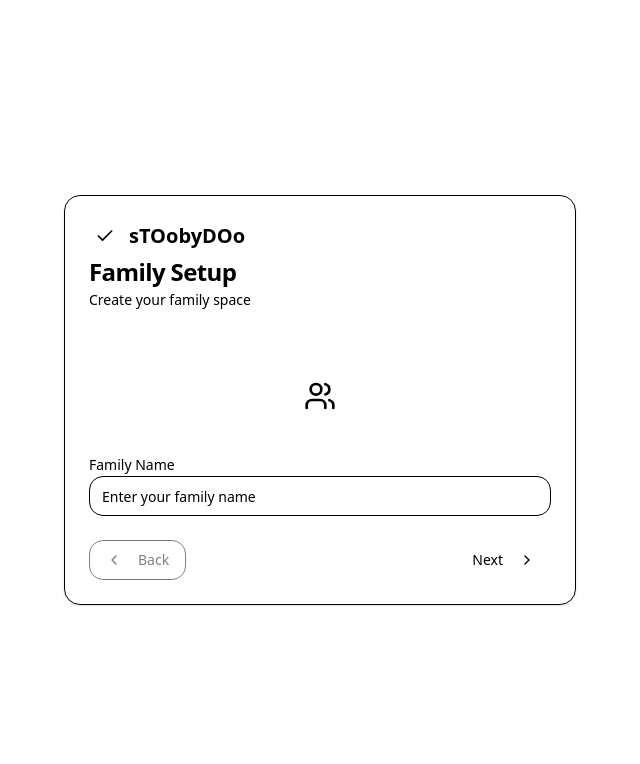
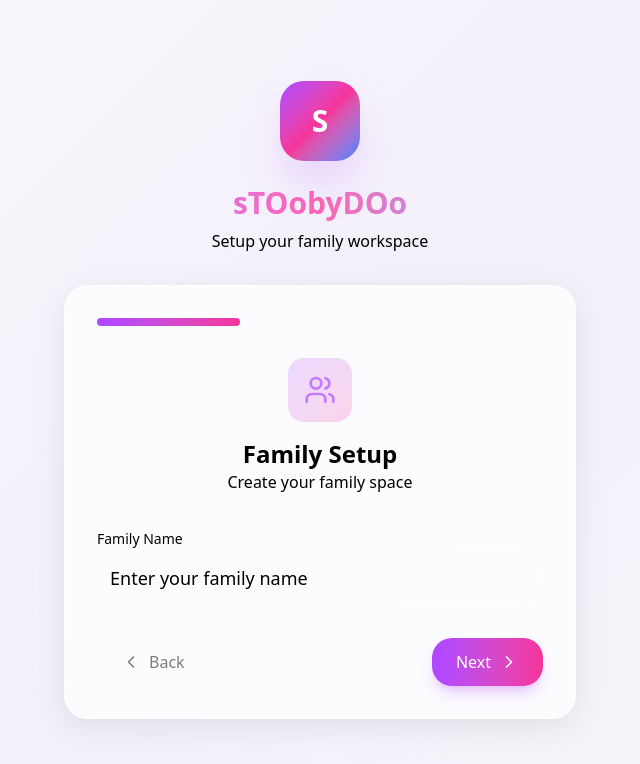
Before and after one commit to tunwinlat/sTOobyDOo, a Next.js app: page /setup in a window 1280 px wide. Shown: the top 764 px of the page, without its empty margins (320-960 px from the left). Built offline with nearby package versions, Linux system fonts and the light colour scheme.

Commit message:
feat: modernize setup wizard with glass morphism design
- Update setup page with gradient backgrounds
- Glass morphism cards for form steps
- Progress indicators with gradient fill
- Better visual hierarchy with icons
- Consistent with new design system

```diff
--- a/app/setup/page.tsx
+++ b/app/setup/page.tsx
@@ -2,15 +2,13 @@
 
 import { useState } from 'react';
 import { useRouter } from 'next/navigation';
-import { Button } from '@/components/ui/button';
 import { Input } from '@/components/ui/input';
-import { Card, CardContent, CardDescription, CardFooter, CardHeader, CardTitle } from '@/components/ui/card';
-import { Check, ChevronRight, ChevronLeft, Loader2, Users, Bell, Mail } from 'lucide-react';
+import { Check, ChevronRight, ChevronLeft, Loader2, Users, Bell, Mail, Sparkles } from 'lucide-react';
 
 const steps = [
-  { id: 'family', title: 'Family Setup', description: 'Create your family space' },
-  { id: 'admin', title: 'Admin Account', description: 'Set up the administrator' },
-  { id: 'notifications', title: 'Notifications', description: 'Configure alerts (optional)' },
+  { id: 'family', title: 'Family Setup', description: 'Create your family space', icon: Users },
+  { id: 'admin', title: 'Admin Account', description: 'Set up the administrator', icon: Sparkles },
+  { id: 'notifications', title: 'Notifications', description: 'Configure alerts (optional)', icon: Bell },
 ];
 
 export default function SetupPage() {
@@ -110,207 +108,212 @@ export default function SetupPage() {
     }
   };
 
+  const CurrentIcon = steps[currentStep].icon;
+
   return (
-    <div className="min-h-screen flex items-center justify-center bg-gradient-to-br from-background to-muted p-4">
-      <Card className="w-full max-w-lg">
-        <CardHeader>
-          <div className="flex items-center gap-2 mb-2">
-            <div className="h-8 w-8 rounded-lg bg-primary flex items-center justify-center">
-              <Check className="h-5 w-5 text-primary-foreground" />
+    <div className="min-h-screen gradient-bg flex items-center justify-center p-4">
+      <div className="w-full max-w-lg">
+        {/* Logo */}
+        <div className="text-center mb-8">
+          <div className="h-20 w-20 rounded-3xl bg-gradient-to-br from-purple-500 via-pink-500 to-blue-500 flex items-center justify-center text-white font-bold text-3xl shadow-2xl shadow-purple-500/30 mx-auto mb-6">
+            S
           </div>
-            <span className="font-bold text-xl">sTOobyDOo</span>
+          <h1 className="text-3xl font-bold bg-gradient-to-r from-purple-400 via-pink-400 to-blue-400 bg-clip-text text-transparent">
+            sTOobyDOo
+          </h1>
+          <p className="text-muted-foreground mt-2">Setup your family workspace</p>
         </div>
-          <CardTitle>{steps[currentStep].title}</CardTitle>
-          <CardDescription>{steps[currentStep].description}</CardDescription>
 
-          {/* Progress indicator */}
-          <div className="flex gap-2 mt-4">
+        <div className="glass-card rounded-3xl p-8">
+          {/* Progress */}
+          <div className="flex gap-2 mb-8">
             {steps.map((step, index) => (
               <div
                 key={step.id}
-                className={`flex-1 h-2 rounded-full transition-colors ${
-                  index <= currentStep ? 'bg-primary' : 'bg-muted'
+                className={`flex-1 h-2 rounded-full transition-all duration-300 ${
+                  index <= currentStep
+                    ? 'bg-gradient-to-r from-purple-500 to-pink-500'
+                    : 'bg-white/10'
                 }`}
               />
             ))}
           </div>
-        </CardHeader>
 
-        <CardContent className="space-y-4">
+          {/* Step Header */}
+          <div className="text-center mb-8">
+            <div className="h-16 w-16 rounded-2xl bg-gradient-to-br from-purple-500/20 to-pink-500/20 flex items-center justify-center mx-auto mb-4">
+              <CurrentIcon className="h-8 w-8 text-purple-400" />
+            </div>
+            <h2 className="text-2xl font-bold">{steps[currentStep].title}</h2>
+            <p className="text-muted-foreground">{steps[currentStep].description}</p>
+          </div>
+
+          {/* Form Content */}
+          <div className="space-y-5">
             {currentStep === 0 && (
-            <>
-              <div className="flex justify-center mb-6">
-                <div className="h-16 w-16 rounded-full bg-primary/10 flex items-center justify-center">
-                  <Users className="h-8 w-8 text-primary" />
-                </div>
-              </div>
               <div className="space-y-2">
-                <label className="text-sm font-medium">Family Name</label>
+                <label className="text-sm font-medium text-muted-foreground">Family Name</label>
                 <Input
                   placeholder="Enter your family name"
                   value={formData.familyName}
                   onChange={(e) => updateField('familyName', e.target.value)}
-                  className={errors.familyName ? 'border-destructive' : ''}
+                  className={`h-14 bg-white/5 border-white/10 rounded-xl text-lg ${errors.familyName ? 'border-red-500' : ''}`}
                 />
                 {errors.familyName && (
-                  <p className="text-sm text-destructive">{errors.familyName}</p>
+                  <p className="text-sm text-red-400">{errors.familyName}</p>
                 )}
               </div>
-            </>
             )}
 
             {currentStep === 1 && (
-            <>
-              <div className="space-y-4">
+              <div className="space-y-5">
                 <div className="space-y-2">
-                  <label className="text-sm font-medium">Your Name</label>
+                  <label className="text-sm font-medium text-muted-foreground">Your Name</label>
                   <Input
                     placeholder="Enter your name"
                     value={formData.adminName}
                     onChange={(e) => updateField('adminName', e.target.value)}
-                    className={errors.adminName ? 'border-destructive' : ''}
+                    className={`h-14 bg-white/5 border-white/10 rounded-xl ${errors.adminName ? 'border-red-500' : ''}`}
                   />
-                  {errors.adminName && (
-                    <p className="text-sm text-destructive">{errors.adminName}</p>
-                  )}
+                  {errors.adminName && <p className="text-sm text-red-400">{errors.adminName}</p>}
                 </div>
                 <div className="space-y-2">
-                  <label className="text-sm font-medium">Email</label>
+                  <label className="text-sm font-medium text-muted-foreground">Email</label>
                   <Input
                     type="email"
                     placeholder="Enter your email"
                     value={formData.adminEmail}
                     onChange={(e) => updateField('adminEmail', e.target.value)}
-                    className={errors.adminEmail ? 'border-destructive' : ''}
+                    className={`h-14 bg-white/5 border-white/10 rounded-xl ${errors.adminEmail ? 'border-red-500' : ''}`}
                   />
-                  {errors.adminEmail && (
-                    <p className="text-sm text-destructive">{errors.adminEmail}</p>
-                  )}
+                  {errors.adminEmail && <p className="text-sm text-red-400">{errors.adminEmail}</p>}
                 </div>
                 <div className="space-y-2">
-                  <label className="text-sm font-medium">Password</label>
+                  <label className="text-sm font-medium text-muted-foreground">Password</label>
                   <Input
                     type="password"
                     placeholder="Create a password"
                     value={formData.adminPassword}
                     onChange={(e) => updateField('adminPassword', e.target.value)}
-                    className={errors.adminPassword ? 'border-destructive' : ''}
+                    className={`h-14 bg-white/5 border-white/10 rounded-xl ${errors.adminPassword ? 'border-red-500' : ''}`}
                   />
-                  {errors.adminPassword && (
-                    <p className="text-sm text-destructive">{errors.adminPassword}</p>
-                  )}
+                  {errors.adminPassword && <p className="text-sm text-red-400">{errors.adminPassword}</p>}
                 </div>
                 <div className="space-y-2">
-                  <label className="text-sm font-medium">Confirm Password</label>
+                  <label className="text-sm font-medium text-muted-foreground">Confirm Password</label>
                   <Input
                     type="password"
                     placeholder="Confirm your password"
                     value={formData.confirmPassword}
                     onChange={(e) => updateField('confirmPassword', e.target.value)}
-                    className={errors.confirmPassword ? 'border-destructive' : ''}
+                    className={`h-14 bg-white/5 border-white/10 rounded-xl ${errors.confirmPassword ? 'border-red-500' : ''}`}
                   />
-                  {errors.confirmPassword && (
-                    <p className="text-sm text-destructive">{errors.confirmPassword}</p>
-                  )}
+                  {errors.confirmPassword && <p className="text-sm text-red-400">{errors.confirmPassword}</p>}
                 </div>
               </div>
-            </>
             )}
 
             {currentStep === 2 && (
-            <>
               <div className="space-y-6">
-                <div className="space-y-4">
-                  <div className="flex items-center gap-2">
-                    <Bell className="h-5 w-5 text-primary" />
-                    <h3 className="font-medium">Pushover Notifications</h3>
+                <div className="p-5 rounded-2xl bg-white/5">
+                  <div className="flex items-center gap-3 mb-4">
+                    <div className="h-10 w-10 rounded-xl bg-gradient-to-br from-purple-500 to-pink-500 flex items-center justify-center">
+                      <Bell className="h-5 w-5 text-white" />
                     </div>
-                  <div className="space-y-2">
-                    <label className="text-sm font-medium">App Token (optional)</label>
+                    <h3 className="font-semibold">Pushover Notifications</h3>
+                  </div>
+                  <div className="space-y-3">
                     <Input
-                      placeholder="Your Pushover app token"
+                      placeholder="Pushover App Token (optional)"
                       value={formData.pushoverAppToken}
                       onChange={(e) => updateField('pushoverAppToken', e.target.value)}
+                      className="bg-white/5 border-white/10 rounded-xl"
                     />
-                  </div>
-                  <div className="space-y-2">
-                    <label className="text-sm font-medium">User Key (optional)</label>
                     <Input
-                      placeholder="Your Pushover user key"
+                      placeholder="Pushover User Key (optional)"
                       value={formData.pushoverUserKey}
                       onChange={(e) => updateField('pushoverUserKey', e.target.value)}
+                      className="bg-white/5 border-white/10 rounded-xl"
                     />
                   </div>
                 </div>
 
-                <div className="space-y-4">
-                  <div className="flex items-center gap-2">
-                    <Mail className="h-5 w-5 text-primary" />
-                    <h3 className="font-medium">Email Notifications (Resend)</h3>
+                <div className="p-5 rounded-2xl bg-white/5">
+                  <div className="flex items-center gap-3 mb-4">
+                    <div className="h-10 w-10 rounded-xl bg-gradient-to-br from-blue-500 to-cyan-500 flex items-center justify-center">
+                      <Mail className="h-5 w-5 text-white" />
                     </div>
-                  <div className="space-y-2">
-                    <label className="text-sm font-medium">API Key (optional)</label>
+                    <h3 className="font-semibold">Email Notifications (Resend)</h3>
+                  </div>
+                  <div className="space-y-3">
                     <Input
-                      placeholder="Your Resend API key"
+                      placeholder="Resend API Key (optional)"
                       value={formData.resendApiKey}
                       onChange={(e) => updateField('resendApiKey', e.target.value)}
+                      className="bg-white/5 border-white/10 rounded-xl"
                     />
-                  </div>
-                  <div className="space-y-2">
-                    <label className="text-sm font-medium">From Email (optional)</label>
                     <Input
                       type="email"
-                      placeholder="noreply@yourdomain.com"
+                      placeholder="From Email (optional)"
                       value={formData.resendFromEmail}
                       onChange={(e) => updateField('resendFromEmail', e.target.value)}
+                      className="bg-white/5 border-white/10 rounded-xl"
                     />
                   </div>
                 </div>
 
-                <p className="text-sm text-muted-foreground">
+                <p className="text-sm text-muted-foreground text-center">
                   These settings can be changed later in the admin settings.
                 </p>
               </div>
-            </>
             )}
 
             {errors.submit && (
-            <p className="text-sm text-destructive text-center">{errors.submit}</p>
+              <p className="text-sm text-red-400 text-center">{errors.submit}</p>
             )}
-        </CardContent>
+          </div>
 
-        <CardFooter className="flex justify-between">
-          <Button
-            variant="outline"
+          {/* Navigation */}
+          <div className="flex justify-between mt-8">
+            <button
               onClick={handleBack}
               disabled={currentStep === 0 || isLoading}
+              className="px-6 py-3 rounded-xl bg-white/5 text-muted-foreground font-medium hover:bg-white/10 transition-all disabled:opacity-50 flex items-center gap-2"
             >
-            <ChevronLeft className="h-4 w-4 mr-2" />
+              <ChevronLeft className="h-5 w-5" />
               Back
-          </Button>
+            </button>
 
             {currentStep < steps.length - 1 ? (
-            <Button onClick={handleNext}>
+              <button
+                onClick={handleNext}
+                className="px-6 py-3 rounded-xl bg-gradient-to-r from-purple-500 to-pink-500 text-white font-medium shadow-lg shadow-purple-500/25 hover:shadow-purple-500/40 transition-all hover:scale-105 flex items-center gap-2"
+              >
                 Next
-              <ChevronRight className="h-4 w-4 ml-2" />
-            </Button>
+                <ChevronRight className="h-5 w-5" />
+              </button>
             ) : (
-            <Button onClick={handleSubmit} disabled={isLoading}>
+              <button
+                onClick={handleSubmit}
+                disabled={isLoading}
+                className="px-8 py-3 rounded-xl bg-gradient-to-r from-purple-500 to-pink-500 text-white font-bold shadow-lg shadow-purple-500/25 hover:shadow-purple-500/40 transition-all hover:scale-105 disabled:opacity-50 flex items-center gap-2"
+              >
                 {isLoading ? (
                   <>
-                  <Loader2 className="h-4 w-4 mr-2 animate-spin" />
+                    <div className="animate-spin h-5 w-5 border-2 border-white border-t-transparent rounded-full" />
                     Setting up...
                   </>
                 ) : (
                   <>
-                  Complete Setup
-                  <Check className="h-4 w-4 ml-2" />
+                    Complete
+                    <Check className="h-5 w-5" />
                   </>
                 )}
-            </Button>
+              </button>
             )}
-        </CardFooter>
-      </Card>
+          </div>
+        </div>
+      </div>
     </div>
   );
 }
```
Lines whose indentation alone changed are shown as unchanged.
